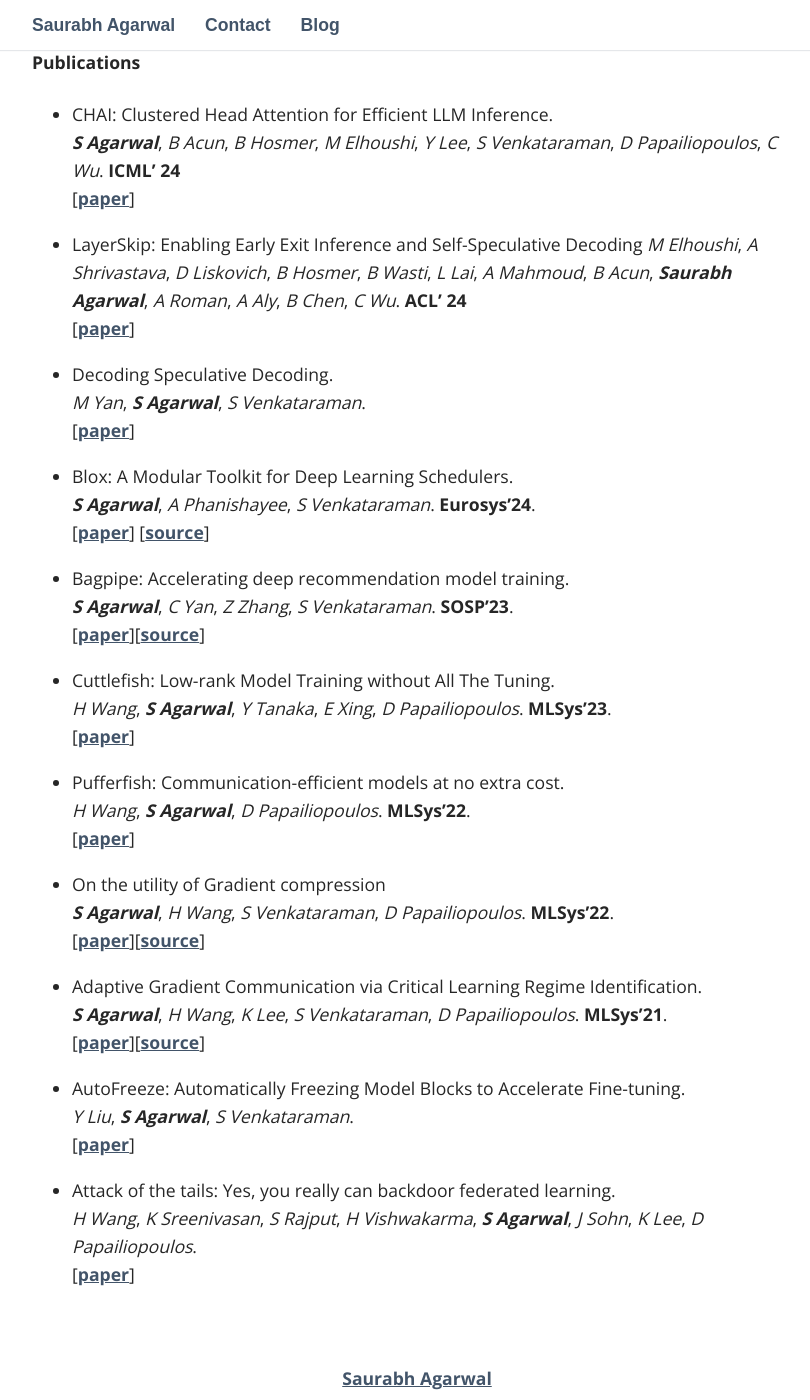
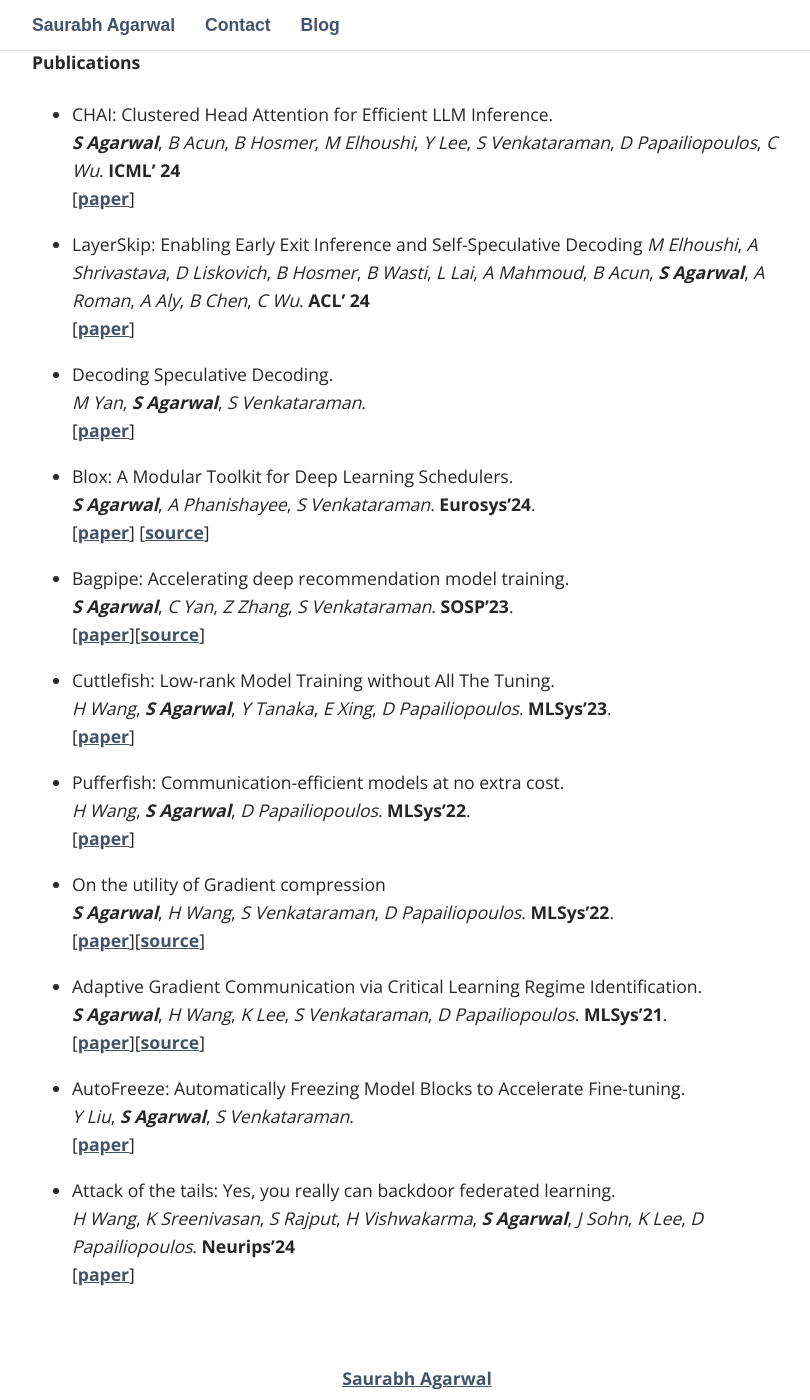
Before and after one commit to iidsample/iidsampe.github.io, a Jekyll site: the page built from index.md, in a window 1280 px wide and 1400 px high, scrolled down 467 px. Shown: the whole window, without its empty margins (223-1033 px from the left). Built offline with Jekyll 4.4.1, drawn with Linux system fonts in a browser that asks for light colours; some web fonts are replaced.

Commit message:
Minor changes

```diff
--- a/index.md
+++ b/index.md
@@ -20,7 +20,7 @@
 [[paper](https://arxiv.org/abs/2403.08058)]
 
 * LayerSkip: Enabling Early Exit Inference and Self-Speculative Decoding
-*M Elhoushi*, *A Shrivastava*, *D Liskovich*, *B Hosmer*, *B Wasti*, *L Lai*, *A Mahmoud*, *B Acun*, ***Saurabh Agarwal***, *A Roman*, *A Aly*, *B Chen*, *C Wu*. **ACL' 24** <br />
+*M Elhoushi*, *A Shrivastava*, *D Liskovich*, *B Hosmer*, *B Wasti*, *L Lai*, *A Mahmoud*, *B Acun*, ***S Agarwal***, *A Roman*, *A Aly*, *B Chen*, *C Wu*. **ACL' 24** <br />
 [[paper](https://arxiv.org/abs/2404.16710)]
 
 * Decoding Speculative Decoding. <br />
@@ -56,5 +56,5 @@
 [[paper](https://arxiv.org/abs/2102.01386)]
 
 * Attack of the tails: Yes, you really can backdoor federated learning. <br />
-*H Wang*, *K Sreenivasan*, *S Rajput*, *H Vishwakarma*, ***S Agarwal***, *J Sohn*, *K Lee*, *D Papailiopoulos*. <br />
+*H Wang*, *K Sreenivasan*, *S Rajput*, *H Vishwakarma*, ***S Agarwal***, *J Sohn*, *K Lee*, *D Papailiopoulos*.  **Neurips'24**  <br />
 [[paper](https://proceedings.neurips.cc/paper_files/paper/2020/hash/b8ffa41d4e492f0fad2f13e29e1762eb-Abstract.html)]
```
